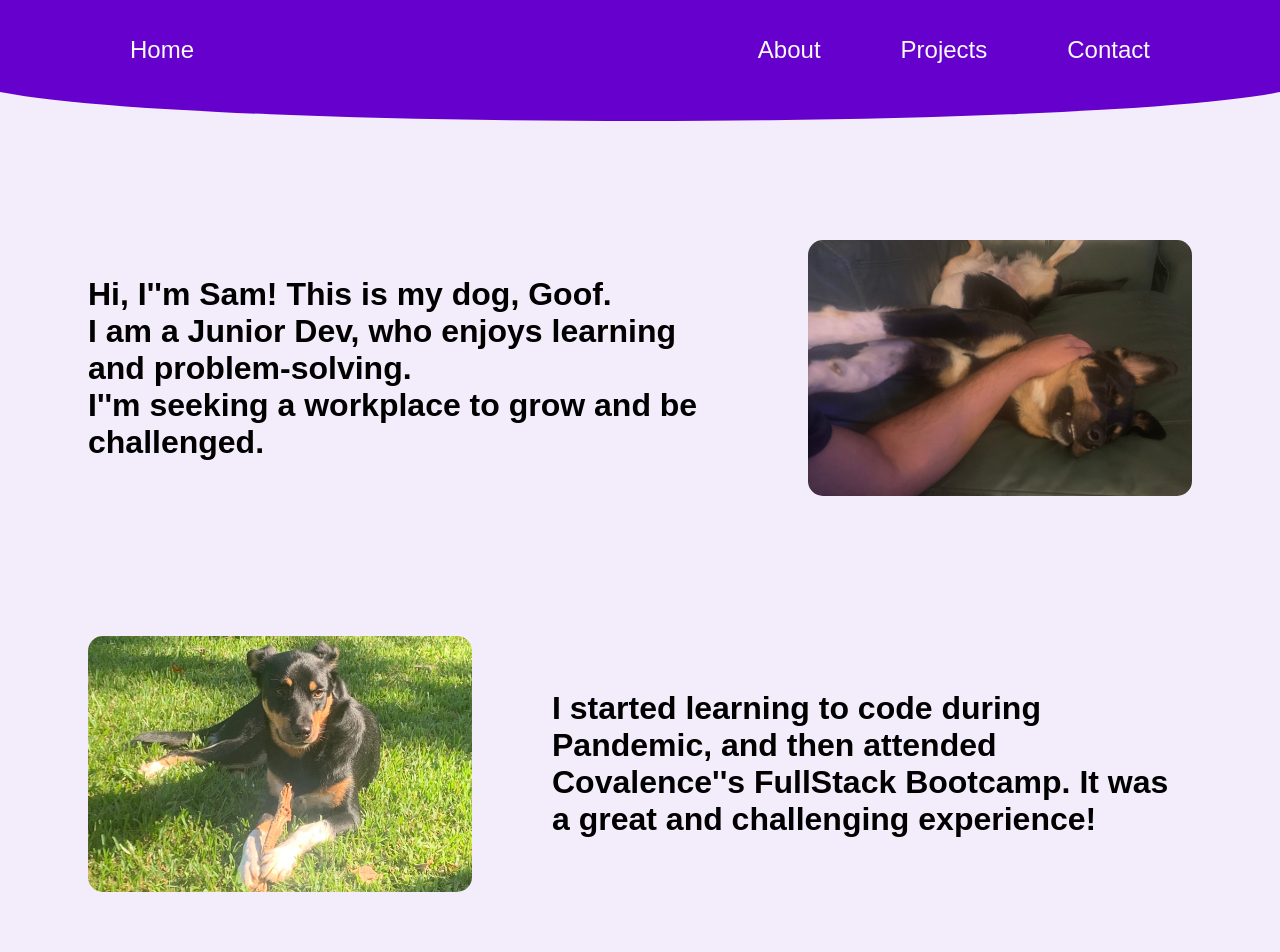
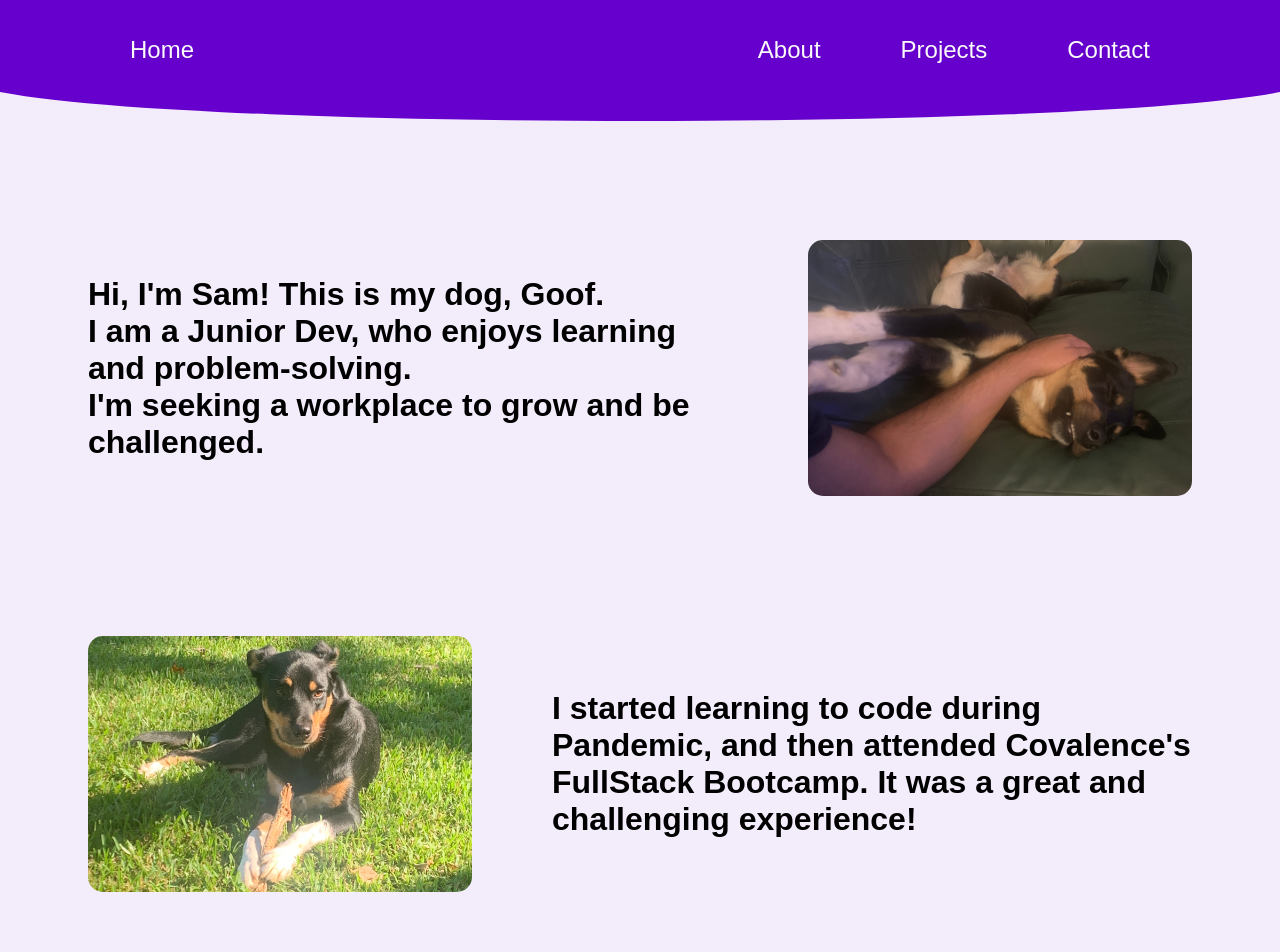
Before and after one commit to Sam-Dunne/portfolio-next-styledcomponents, a Next.js app: page /about in a window 1280 px wide. Shown: the top 952 px of the page. Built offline with nearby package versions, Linux system fonts and the light colour scheme.

Commit message:
resolved build time errors

```diff
--- a/components/AboutContent.js
+++ b/components/AboutContent.js
@@ -7,13 +7,13 @@ const AboutContent = ({  }) => {
         <>
             <Container>
                 <Section>
-                    <HeroH1>Hi, I'&apos;m Sam! This is my dog, Goof. <br /> I am a Junior Dev, who enjoys learning and problem-solving. <br /> I'&apos;m seeking a workplace to grow and be challenged.</HeroH1>
+                    <HeroH1>Hi, I&apos;m Sam! This is my dog, Goof. <br /> I am a Junior Dev, who enjoys learning and problem-solving. <br /> I&apos;m seeking a workplace to grow and be challenged.</HeroH1>
                     <ImageWrapper>
                         <SCImage src="/invertedGoof.jpg" alt="Picture of upside down dog" width={600} height={400} objectFit="cover" priority={true} />
                     </ImageWrapper>
                 </Section>
                 <Section picFirst>
-                    <HeroH1 mrgnLeftLG>I started learning to code during Pandemic, and then attended Covalence'&apos;s FullStack Bootcamp. It was a great and challenging experience!</HeroH1>
+                    <HeroH1 mrgnLeftLG>I started learning to code during Pandemic, and then attended Covalence&apos;s FullStack Bootcamp. It was a great and challenging experience!</HeroH1>
                     <ImageWrapper>
                         <SCImage src="/goof-in-grass.jpg" alt="dog chewing stick in the grass" width={600} height={400} objectFit="cover" priority={true} />
                     </ImageWrapper>
--- a/package.json
+++ b/package.json
@@ -6,7 +6,7 @@
     "dev": "next dev",
     "build": "next build",
     "start": "next start",
-    "lint": "next lint"
+    "lint": "next lint --no-cache"
   },
   "dependencies": {
     "next": "^11.1.2",
@@ -18,6 +18,6 @@
   "devDependencies": {
     "babel-plugin-styled-components": "^1.13.2",
     "eslint": "7.32.0",
-    "eslint-config-next": "11.1.2"
+    "eslint-config-next": "^11.1.3-canary.7"
   }
 }
--- a/pages/index.js
+++ b/pages/index.js
@@ -10,12 +10,12 @@ export default function Home() {
   return (
     <>
       <Head>
-        <title>Hi, I'&apos;m Sam</title>
+        <title>Hi, I&apos;m Sam</title>
 
       </Head>
       <Container>
         <Section>
-          <HeroH1>Hi I'&apos;m Sam!
+          <HeroH1>Hi I&apos;m Sam!
             <br />
             Thank you for vistiting my site.
           </HeroH1>
--- a/pages/projects.js
+++ b/pages/projects.js
@@ -140,7 +140,7 @@ export default function Projects() {
                     <ProjectsCard>
                         <ProjectsTitle>Attack of the Clone</ProjectsTitle>
                         <ProjectsCardTextWrapper>
-                            <ProjectsCardText>A sandbox for learning Styled-Components, disguised as a mobile responsive partial clone of Shipt'&apos;s homepage. Learning to make a mobile nav menu and custom alert modal from scratch was good fun!  </ProjectsCardText>
+                            <ProjectsCardText>A sandbox for learning Styled-Components, disguised as a mobile responsive partial clone of Shipt&apos;s homepage. Learning to make a mobile nav menu and custom alert modal from scratch was good fun!  </ProjectsCardText>
                         </ProjectsCardTextWrapper>
                         <ProjectImageContainer>
                             {/* <ProjectImageWrapper>
```
Also changed, not shown: 1 other file (tests, documents, lock files or other folders).
